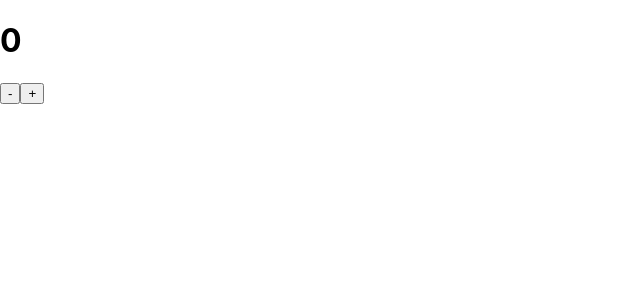
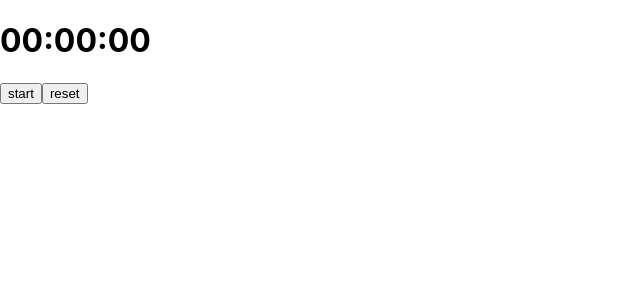
Before and after one commit to pecourses/react_hooks_17012021, a React (Create React App) app: page / in a window 1280 px wide. Shown: the top 300 px of the page, without its empty margins (0-640 px from the left). Built offline with nearby package versions, Linux system fonts and the light colour scheme.

Commit message:
add stopwatch component

```diff
--- a/package.json
+++ b/package.json
@@ -6,6 +6,7 @@
     "@testing-library/jest-dom": "^5.11.9",
     "@testing-library/react": "^11.2.3",
     "@testing-library/user-event": "^12.6.0",
+    "date-fns": "^2.16.1",
     "prop-types": "^15.7.2",
     "react": "^17.0.1",
     "react-dom": "^17.0.1",
--- a/src/App.js
+++ b/src/App.js
@@ -1,10 +1,12 @@
 import logo from './logo.svg';
 import './App.css';
 import Counter from './components/Counter';
+import Stopwatch from './components/Stopwatch';
 
 
 const App = () => {
-  return <Counter step={2} />;
+  //return <Counter step={2} />;
+  return <Stopwatch />;
 };
 
 export default App;
--- /dev/null
+++ b/src/components/Stopwatch/index.jsx
@@ -0,0 +1,33 @@
+import React, { useState, useEffect } from 'react';
+import PropTypes from 'prop-types';
+import {startOfDay, format, addSeconds} from 'date-fns';
+
+function Stopwatch(){
+  const [time, setTime] = useState(startOfDay(new Date()));
+  const [isRunning, setIsRunning] = useState(false);
+
+  useEffect(()=> {
+    if(isRunning){
+      const idValue = setTimeout(() => {
+        setTime(addSeconds(time,1));
+      }, 1000);
+      return()=>{
+        clearTimeout(idValue);
+      };
+    }
+  }, [isRunning, time]);
+
+  return(
+    <>
+    <h1>{format(time, 'HH:mm:ss')}</h1>
+    <button onClick={() => {setIsRunning(!isRunning);}}>
+      {isRunning ? 'stop': 'start'}
+    </button>
+    <button onClick={()=>{setTime(startOfDay(new Date()));}}>
+      reset
+    </button>
+    </>
+  );
+}
+
+export default Stopwatch;
```
Also changed, not shown: src/components/Chat/index.jsx (added, +43 -0 lines), src/components/Chat/reducer.jsx (added), src/components/Stopwatch/Stopwatch.module.css (added), 2 other files (tests, documents, lock files or other folders).
